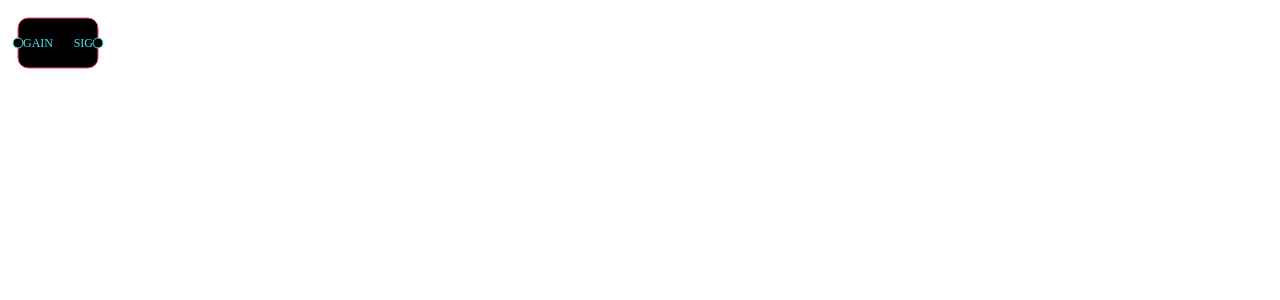
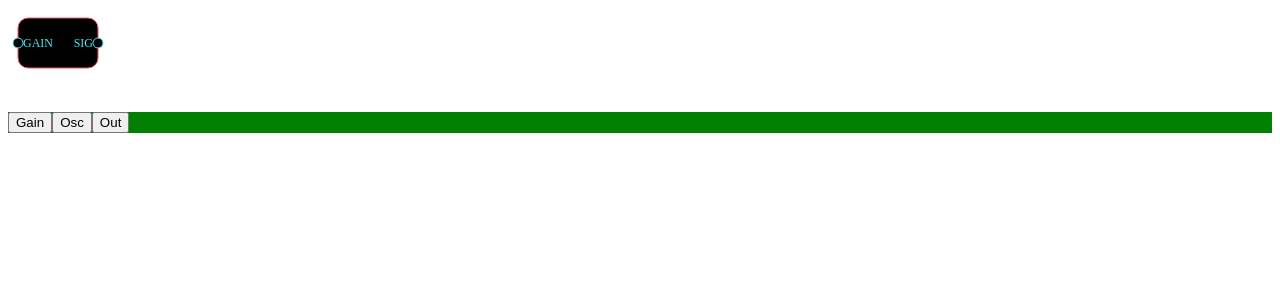
Before and after one commit to MadcoreTom/audio-nodes, a React app: page / in a window 1280 px wide. Shown: the top 300 px of the page. Built offline with nearby package versions, Linux system fonts and the light colour scheme; the HTML template or start-up script is replaced by a standard one.

Commit message:
Added add buttons

```diff
--- a/src/app.tsx
+++ b/src/app.tsx
@@ -2,7 +2,8 @@ import * as React from "react";
 import { createRoot } from 'react-dom/client';
 import { Provider } from 'react-redux'
 import { Base } from "./components/base";
-import store from "./state/store";
+import store, { addNode } from "./state/store";
+import { useDispatch } from "react-redux";
 
 
 
@@ -10,9 +11,21 @@ function App() {
 
     return <div className="main">
         <Base/>
+        <Controls/>
     </div>
 }
 
 
 createRoot(document.querySelector("#root") as HTMLElement)
     .render(<Provider store={store}><App /></Provider>,);
+
+function Controls(){
+
+    const dispatch = useDispatch();
+
+    return <div style={{background:"green"}}>
+        <button onClick={()=>dispatch(addNode({template:"gain"}))}>Gain</button>
+        <button onClick={()=>dispatch(addNode({template:"osc"}))}>Osc</button>
+        <button onClick={()=>dispatch(addNode({template:"out"}))}>Out</button>
+    </div>
+}
--- a/src/components/base.tsx
+++ b/src/components/base.tsx
@@ -72,7 +72,6 @@ function Wire(props: { outNode: number, outIdx: number, inNode: number, inIdx: n
     const inX = inputNode.x;
     const inY = ((props.inIdx + 1) / (inputTemplate.inputs.length + 1)) *inputTemplate.height+ inputNode.y;
 
-console.log(inY,outY)
     return <line
     x1={outX }
     y1={outY }
--- a/src/nodes/templates.ts
+++ b/src/nodes/templates.ts
@@ -2,6 +2,7 @@ export type NodeTemplate = {
     width: number,
     height:number,
     controls: AnyControlTemplate[],
+    defaultControlValues: any[],
     inputs: {type:"control"|"wave", name:string}[],
     outputs: {type:"control"|"wave", name:string}[]
     // TODO and more
@@ -19,7 +20,8 @@ export const NODE_TEMPLATES: {[id:string]:NodeTemplate} = {
         outputs:[{
             type:"wave",
             name:"sig"
-        }]
+        }],
+        defaultControlValues:[]
     },
     osc: {
         width: 100,
@@ -48,14 +50,16 @@ export const NODE_TEMPLATES: {[id:string]:NodeTemplate} = {
         outputs:[{
             type:"wave",
             name:"sig"
-        }]
+        }],
+        defaultControlValues:[200, "SAW"]
     },
     out: {
         width: 50,
         height: 50,
         controls: [],
         inputs: [{type:"wave", name:"sig"}],
-        outputs:[]
+        outputs:[],
+        defaultControlValues:[]
     }
 }
 
--- a/src/state/store.ts
+++ b/src/state/store.ts
@@ -1,4 +1,5 @@
 import { configureStore, createSlice } from '@reduxjs/toolkit'
+import { NODE_TEMPLATES } from '../nodes/templates';
 export type Node = {
     x: number,
     y: number,
@@ -79,6 +80,15 @@ const mainSlice = createSlice({
             }
             state.mousePos = [action.payload[2],action.payload[3]];
         },
+        addNode:(state: MainState, action:{payload:{template:string}})=>{
+            state.nodes.push({
+                id:state.nodes.length,
+                x:0,
+                y:0,
+                template:action.payload.template,
+                controlValues: [...NODE_TEMPLATES[action.payload.template].defaultControlValues]
+            })
+        },
         joinWire: (state: MainState, action: { payload: { isInput: boolean, nodeIdx: number, ioIdx: number } }) => {
             // TODO block pluging into yourself, or loops, or connectors that don't support multiple
             if (state.dragTarget && state.dragTarget.type == "wire") {
@@ -112,4 +122,4 @@ export default configureStore({
     },
 });
 
-export const { mouseSelect, drag, joinWire } = mainSlice.actions;
+export const { mouseSelect, drag, joinWire,addNode } = mainSlice.actions;
```
